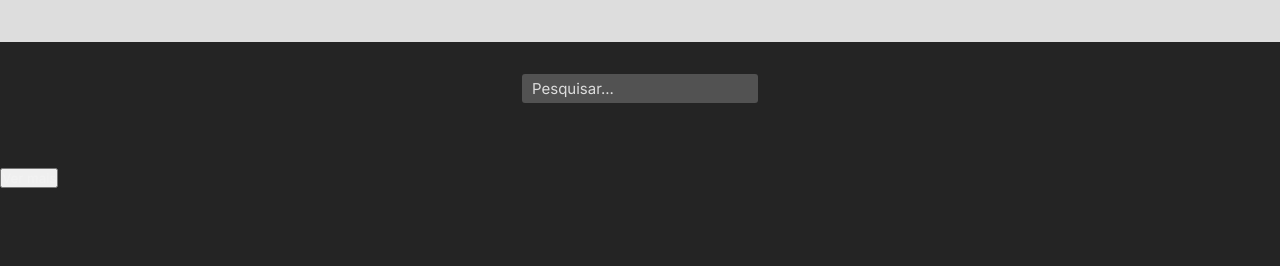
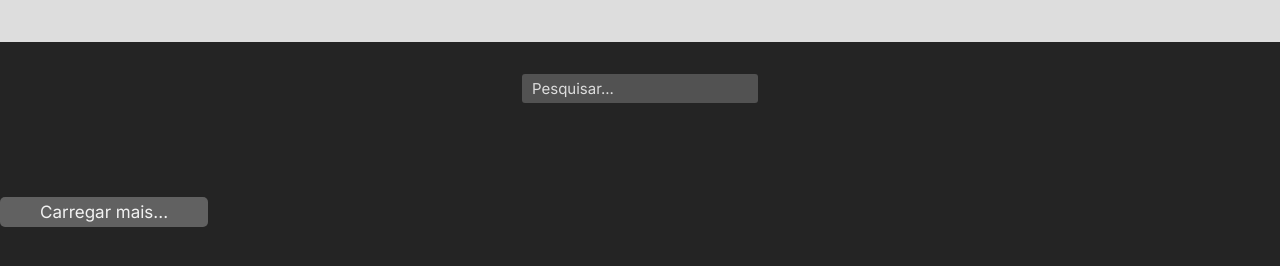
Before and after one commit to gustavoPassone/rick-morty, a plain HTML site: page index.html in a window 1280 px wide. Shown: the part 184-450 px from the top of the page. Drawn offline with Linux system fonts and the light colour scheme; no server answers.

Commit message:
Add files via upload

```diff
--- a/css/style.css
+++ b/css/style.css
@@ -165,9 +165,22 @@ section {
                 }
             }
         }
+    }
+}
 
+#btn-mais {
+    margin: 30px auto;
+    background-color: #616161;
+    padding: 5px 40px;
+    font-size: 17px;
+    border-radius: 5px;
+    border: none;
+    cursor: pointer;
+    transition: .3s;
+}
 
-    }
+#btn-mais:hover {
+    background-color: #3dadcf;
 }
 
 @media screen and (max-width: 510px) {
--- a/index.html
+++ b/index.html
@@ -45,7 +45,7 @@
                 </div> -->
             </div>
         </section>
-        <button id="btn-mais">Ver mais</button>
+        <button id="btn-mais">Carregar mais...</button>
     </main>
 
     <script src="./js/script.js"></script>
```
